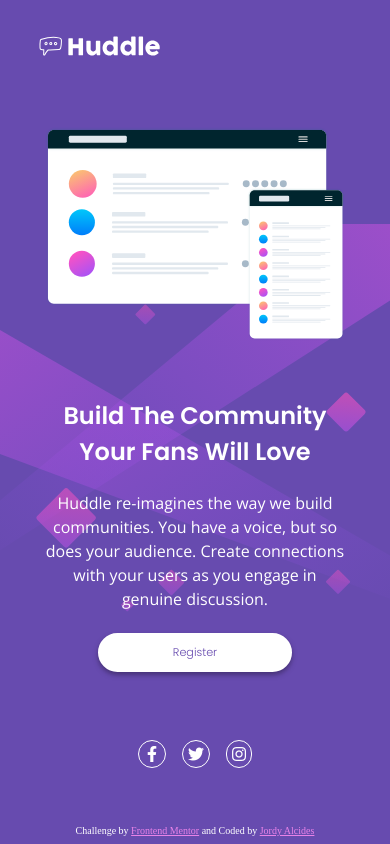
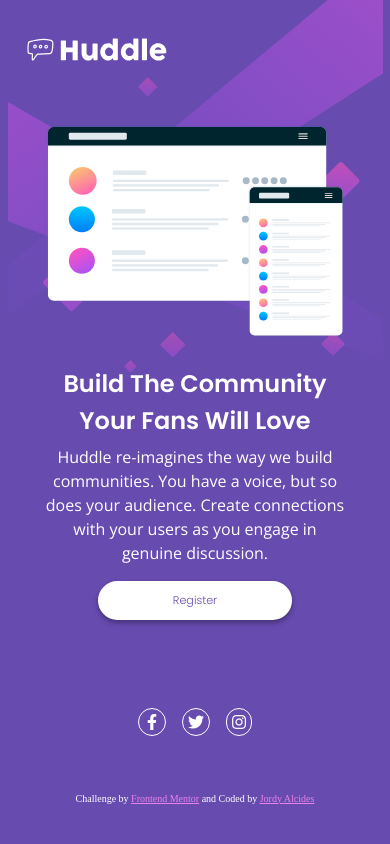
Before and after one commit to jordyalcides/huddle, a PHP site: page / in a window 390 px wide. Run offline with PHP 8.4, Linux system fonts and the light colour scheme.

Commit message:
Corrigidas margens e tamanhos Adicionada versão para tablet

```diff
--- a/assets/css/style.css
+++ b/assets/css/style.css
@@ -4,8 +4,7 @@ body {
     background-color: hsl(257, 40%, 49%);
     background-image: url(/assets/images/bg-mobile.svg);
     background-repeat: no-repeat;
-    background-size: contain;
-    background-position: center;
+    background-position: top;
 }
 
 .active-item {
@@ -15,39 +14,48 @@ body {
 /* HEADER */
 .logotype {
     text-align: left;
-    margin: 30px 33px;
+    margin: 8% 5% 5%;
 }
 
 .logotype img {
-    width: 130px;
+    width: 150px;
 }
 
+/* MAIN */
+.main {
+    display: inline-block;
+    margin: 3% 0;
+}
 
 /* FRONT IMAGE */
 .front {
     text-align: center;
+    margin: 5% 0;
 }
 
 .front-image {
-    margin: 30px 0px;
     width: 300px;
 }
 
 /* MAIN TEXT */
+.main-text{
+    margin: 6% 11% 2%;
+}
+
 .front-header {
     font-family: 'Poppins', sans-serif;
     font-weight: 600;
     font-size: 1.5rem;
     line-height: 2.3rem;
     text-align: center;
-    margin: 5% 11%;
+    margin: 1.5% 0;
 }
 
 .front-text {
     font-family: 'Open Sans', sans-serif;
     font-size: 1rem;
     text-align: center;
-    margin: 10px 11%;
+    margin: 1.5% 0;
     line-height: 1.5rem;
 }
 
@@ -132,3 +140,40 @@ body {
     /* color: hsl(228, 45%, 44%); */
     color: hsl(300, 69%, 71%);
 }
+
+@media(min-width: 768px) {
+    body {
+        background-size: cover;
+    }
+
+    /* HEADER */
+    .logotype img {
+        width: 180px;
+    }
+
+    /* FRONT IMAGE */
+    .front-image {
+        width: 500px;
+    }
+
+    /* MAIN TEXT */
+    .main-text{
+        margin: 6% 0 2%;
+    }
+    .front-header {
+        font-size: 2rem;
+    }
+    .front-text {
+        margin: 1.5% 20%;
+    }
+
+    /* REGISTER BUTTON */
+    .register {
+        margin: 2.5% 0;
+    }
+
+    /* FOOTER */
+    .attribution {
+        margin: 5% 0 0 0;
+    }
+}
--- a/index.html
+++ b/index.html
@@ -22,9 +22,13 @@
 
 <body>
 
+	<div class="main">
+
 		<h1 class="front"><img src="/assets/images/illustration-mockups.svg" alt="Project ilustration image" class="front-image"></h1>
 
-	<h1 class="front-header">Build The Community Your Fans Will Love</h1>
+		<div class="main-text">
+
+			<h1 class="front-header">Build The Community<br> Your Fans Will Love</h1>
 
 			<p class="front-text">
 				Huddle re-imagines the way we build communities. You have a voice, but so does your audience.
@@ -34,6 +38,10 @@
 			<p class="register">
 				<input type="button" value="Register" class="register-button active-item">
 			</p>
+
+		</div>
+
+	</div>
 
 	<p class="social">
 		<i class="fab fa-facebook-f facebook active-item"></i>
```
Lines whose indentation alone changed are shown as unchanged.
